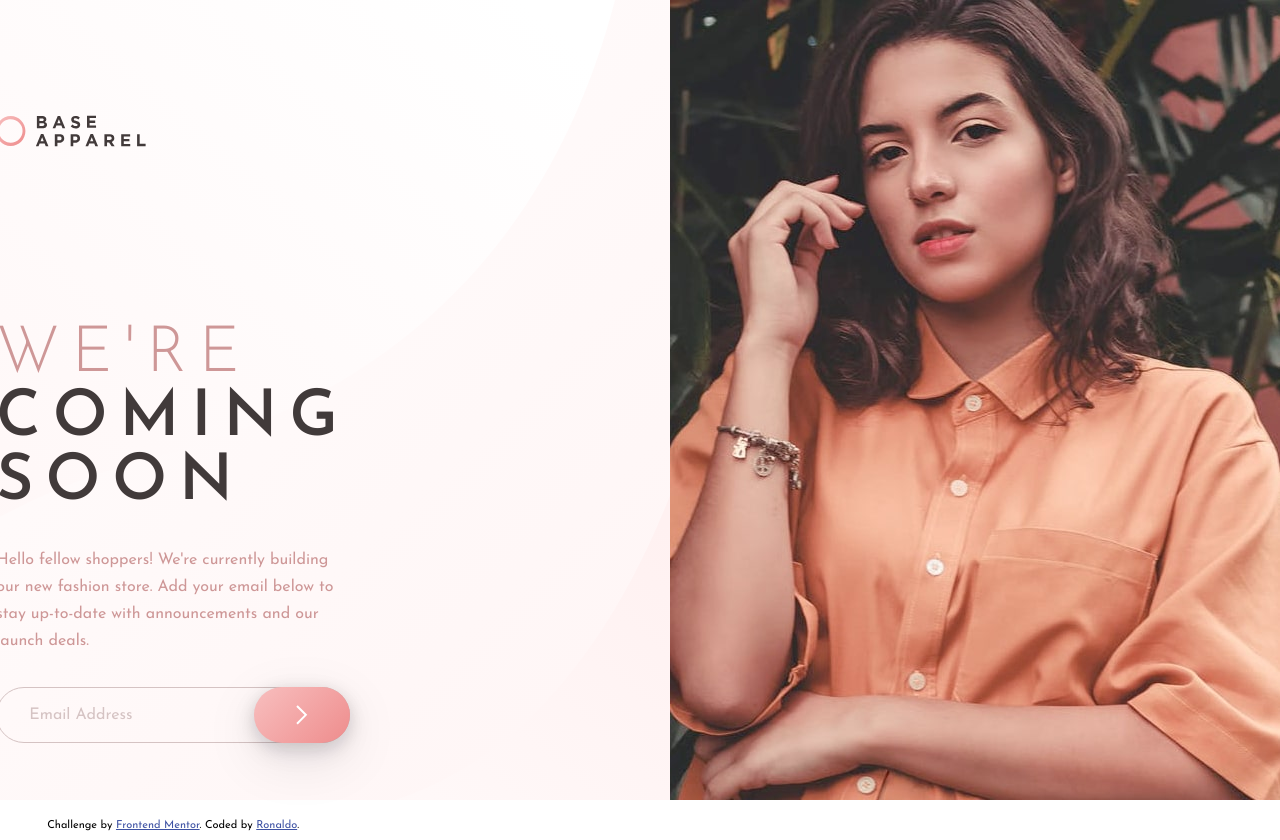
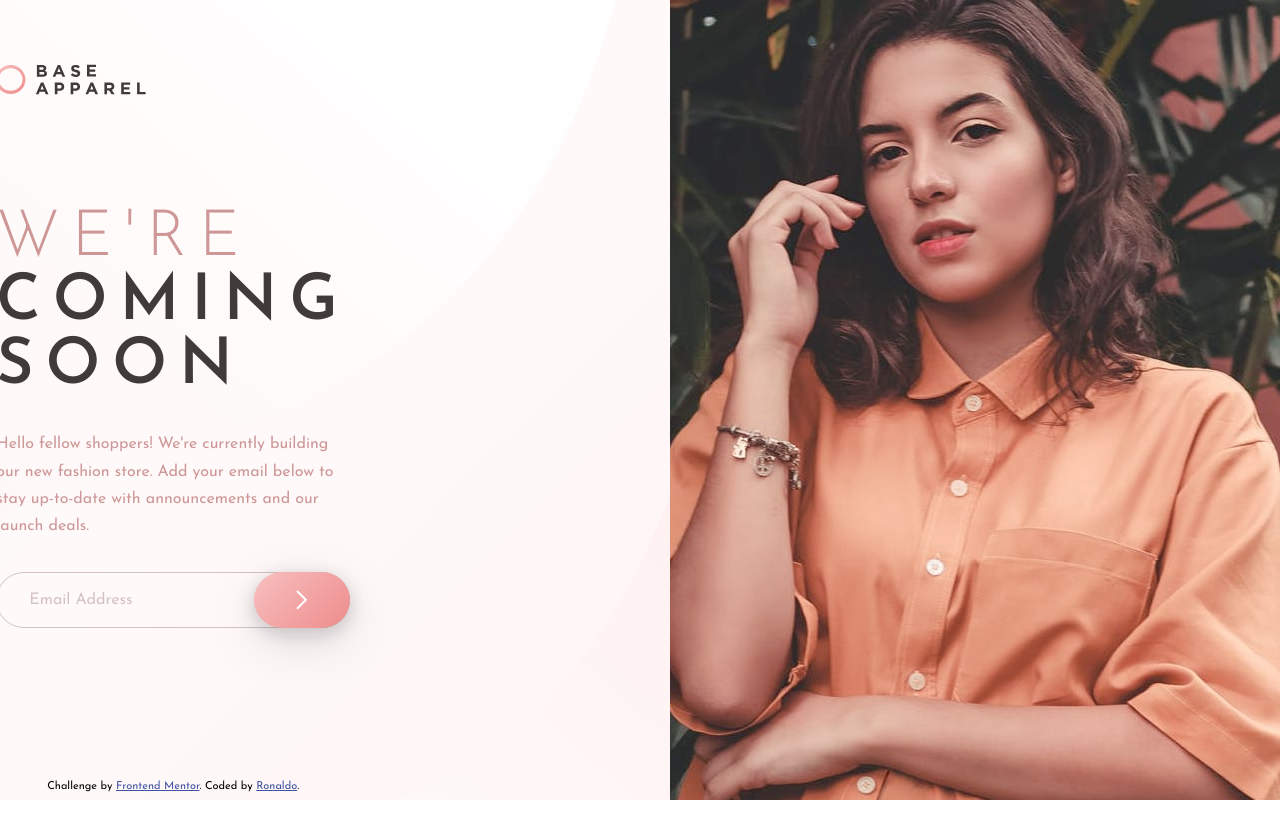
Before and after one commit to marckesin/Base-Apparel-coming-soon-page, a plain HTML site: page index.html in a window 1280 px wide. After the commit the page ends 800 px from the top, so only its background shows below. Drawn offline with Linux system fonts and the light colour scheme.

Commit message:
ajuste de padding

```diff
--- a/stylesheets/style.scss
+++ b/stylesheets/style.scss
@@ -34,7 +34,7 @@ main {
   display: flex;
   flex-direction: column;
   justify-content: space-between;
-  padding: 4.2rem 9rem 0 15rem;
+  padding: 1rem 9rem 0 15rem;
 }
 
 .col-left::before {
@@ -69,7 +69,7 @@ main {
   letter-spacing: 12px;
   color: $desaturated-red;
   line-height: normal;
-  margin: 11rem 0 2rem;
+  margin: 7rem 0 2rem;
 
   span {
     font-weight: 700;
```
Also changed, not shown: stylesheets/style.css.
